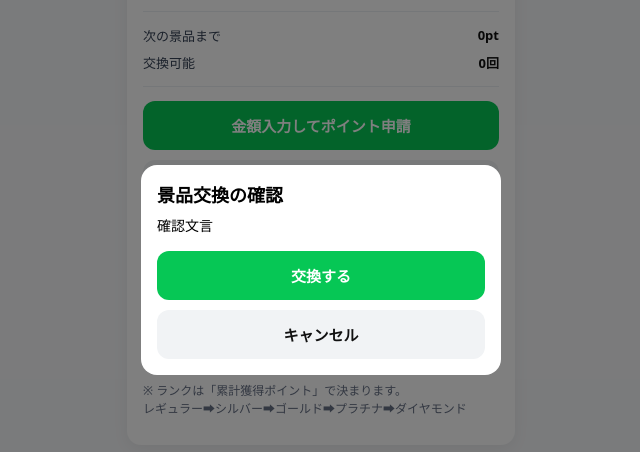
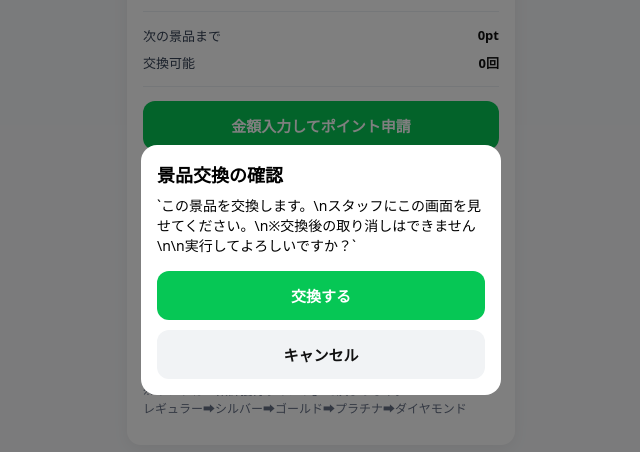
Before and after one commit to astasksusaki-png/miniapp-starter, a website: page index.html in a window 1280 px wide. Shown: the part 130-582 px from the top of the page, without its empty margins (319-959 px from the left). Drawn offline with Linux system fonts and the light colour scheme.

Commit message:
Update index.html

```diff
--- a/index.html
+++ b/index.html
@@ -541,7 +541,7 @@ renderHome();
     </h2>
 
     <p id="confirmText" style="font-size:14px; margin:0 0 16px;">
-      確認文言
+      `この景品を交換します。\nスタッフにこの画面を見せてください。\n※交換後の取り消しはできません\n\n実行してよろしいですか？`
     </p>
 
     <button id="confirmYes" class="btn btn-primary">
```
